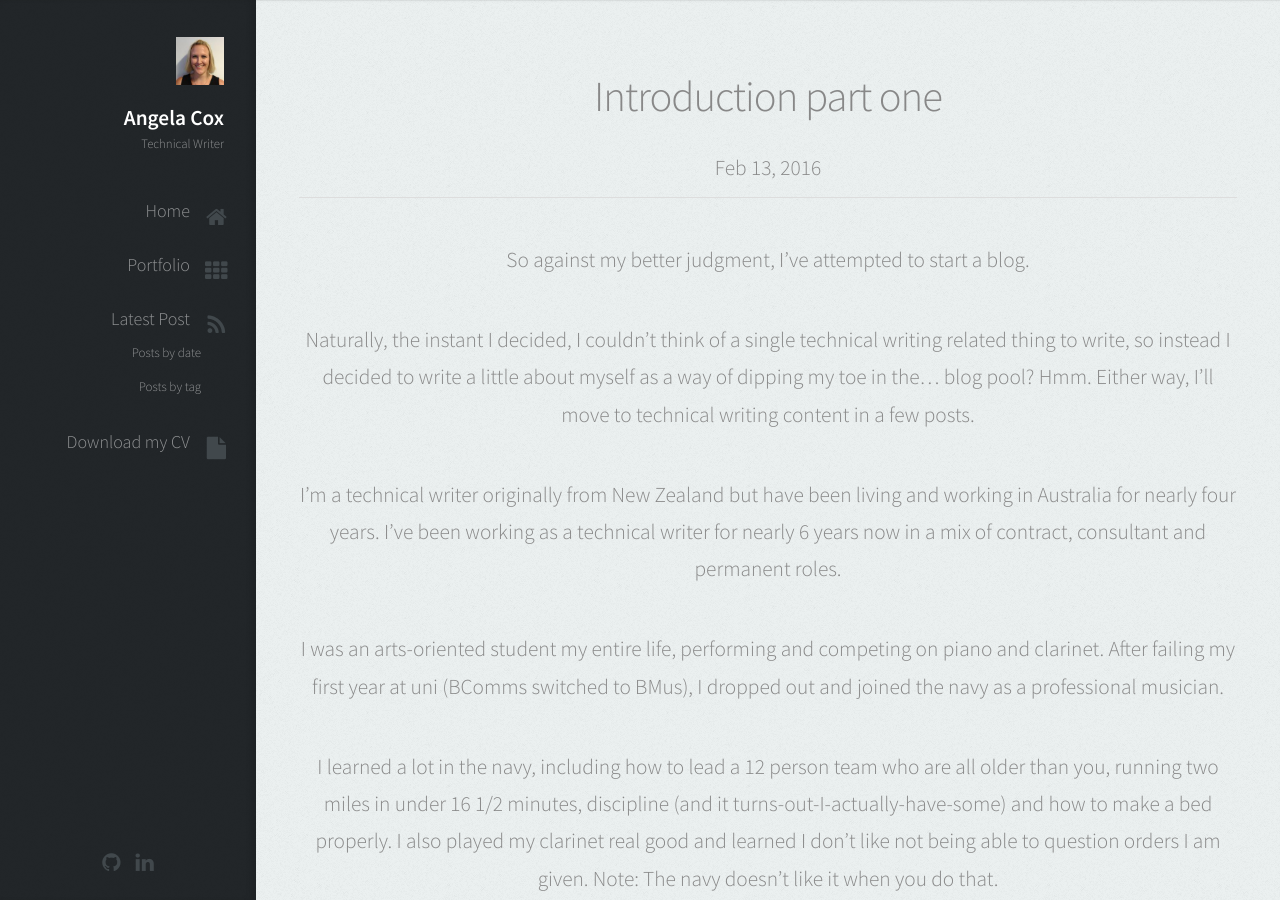
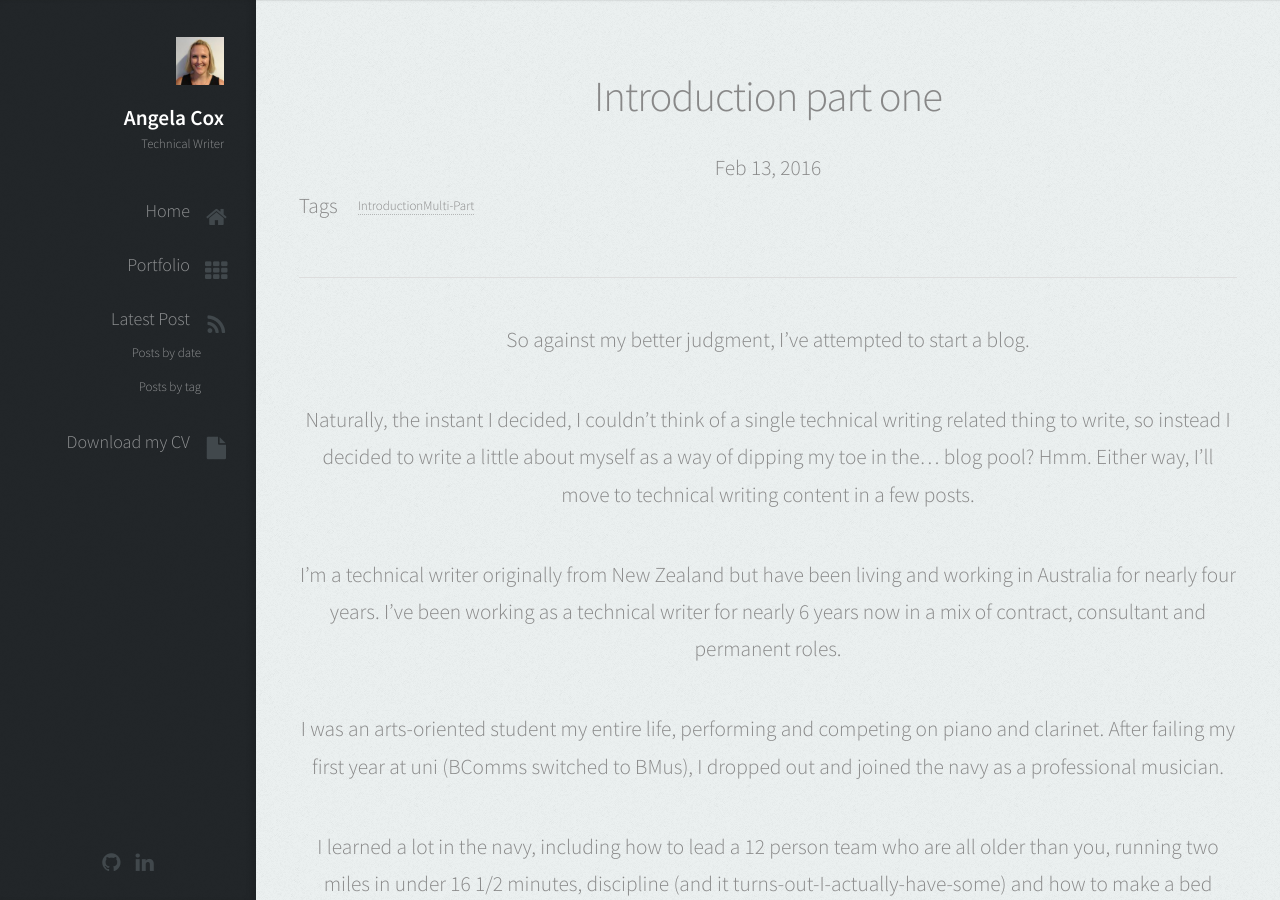
Before and after one commit to AngelaCox/UX-Portfolio, a Jekyll site: the page built from _posts/2016-02-13-introduction-part-one.markdown, in a window 1280 px wide and 900 px high. Built offline with Jekyll 4.4.1, drawn with Linux system fonts in a browser that asks for light colours.

Commit message:
Tweak post layout

```diff
--- a/_layouts/post.html
+++ b/_layouts/post.html
@@ -8,9 +8,9 @@ layout: default
       <header>
         <h2 class="alt" style="width:50%; margin-left: auto; margin-right: auto;">{{ page.title }}</h2>
         <p class="meta">{{ page.date | date: "%b %-d, %Y" }}{% if page.author %} • {{ page.author }}{% endif %}{% if page.meta %} • {{ page.meta }}{% endif %}</p>
-        <!-- post.tags {{ post.tags }} -->
-        <!-- post.tags.size {{ post.tags.size }} -->
-        {% if post.tags.size > 0 %}
+        <!-- page.tags {{ page.tags }} -->
+        <!-- page.tags.size {{ page.tags.size }} -->
+        {% if page.tags.size > 0 %}
         <div class="row">
             <p>Tags</p>
             <span class="entry-tags" style="font-size:small;">{% for tag in page.tags %}<a href="{{ site.url }}/tags/#{{ tag | cgi_encode }}" title="Pages tagged {{ tag }}" class="tag">{{ tag }}</a>{% unless forloop.last %}{% endunless %}{% endfor %}</span>
```
